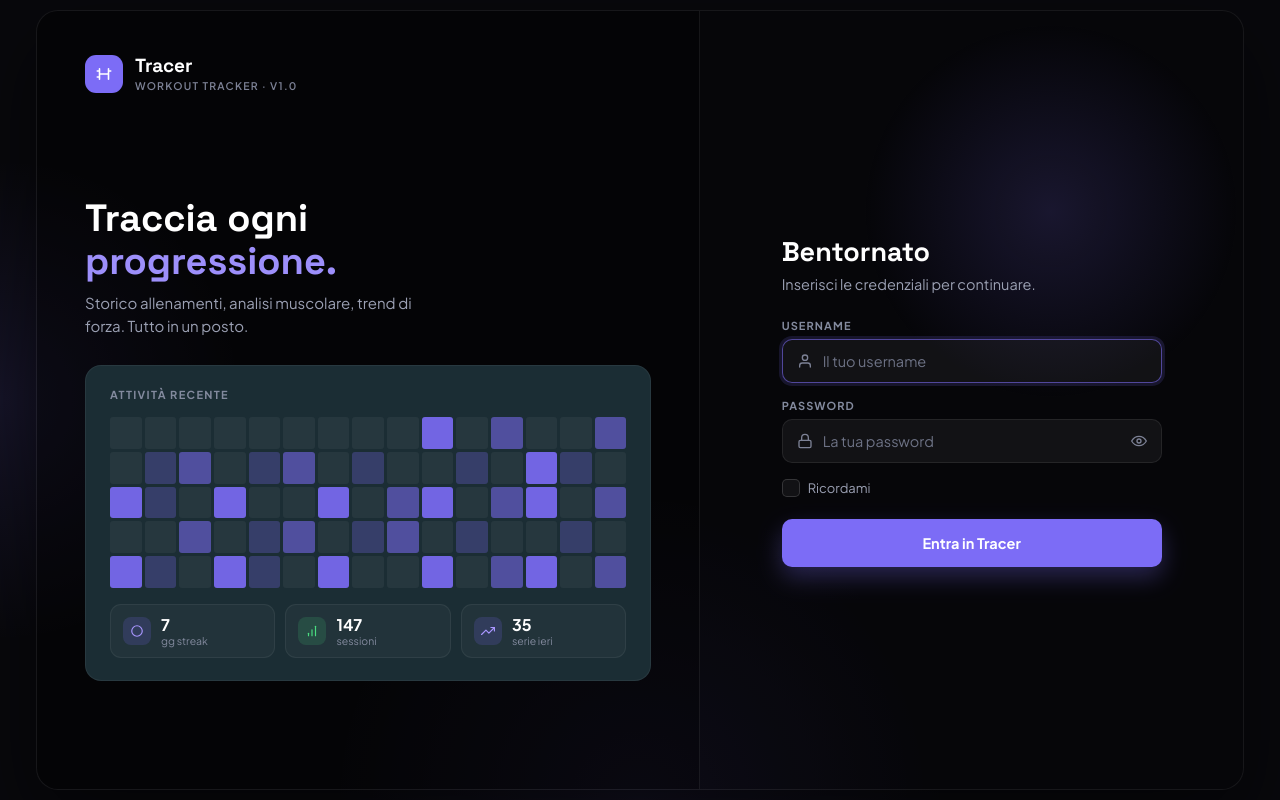
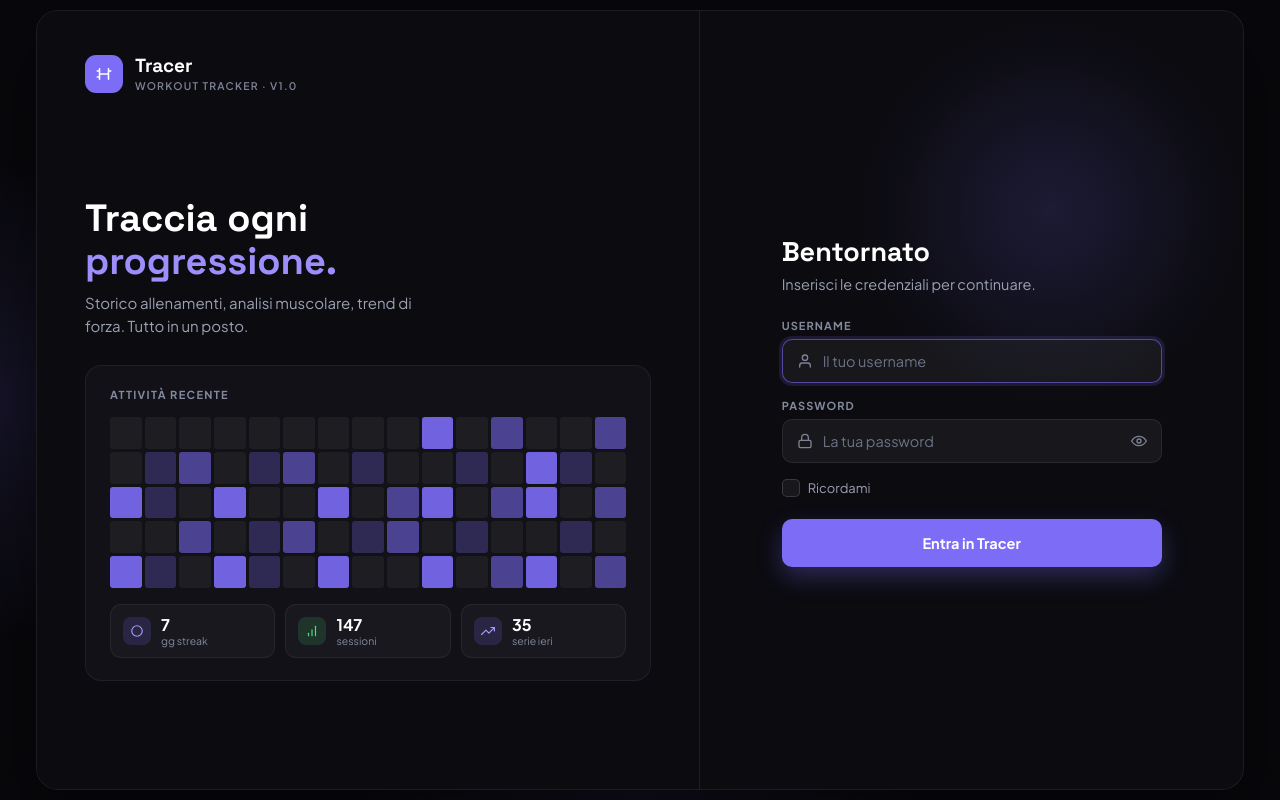
Before and after one commit to alfredoFaro98/TracerGym, a Django app: page / in a window 1280 px wide. Run offline with Django 5.2, Linux system fonts and the light colour scheme; data comes from the database, SQL or seed files in the repository; parts of the project's set-up code (start-up, migrations or seed data) failed here and were passed over.

Commit message:
Login: ripristina i fondi neri originali, fuori dal tema petrolio
Il repaint aveva portato anche la scena del login sulle variabili di
superficie. Qui i fondi tornano ai pieni di prima (#0b0b10 per stage e
showcase, #111117 per il riquadro attivita'), con un commento che spiega
perche' questa pagina resta volutamente fuori dal tema.

Co-Authored-By: Claude Opus 5 <noreply@anthropic.com>

```diff
--- a/tracker/templates/tracker/login.html
+++ b/tracker/templates/tracker/login.html
@@ -22,12 +22,14 @@
             #08080c;
     }
 
+    /* Il login ha una scena tutta sua, volutamente fuori dal tema petrolio
+       del resto dell'app: i fondi qui restano i neri originali. */
     .login-stage {
         width: min(100%, 1280px);
         min-height: 780px;
         display: grid;
         grid-template-columns: 1.1fr 0.9fr;
-        background: var(--sunken);
+        background: #0b0b10;
         border: 1px solid rgba(255, 255, 255, 0.07);
         border-radius: 22px;
         box-shadow: 0 30px 80px rgba(0, 0, 0, 0.5);
@@ -37,7 +39,7 @@
     .login-showcase {
         position: relative;
         padding: 44px 48px;
-        background: var(--sunken);
+        background: #0b0b10;
         border-right: 1px solid rgba(255, 255, 255, 0.07);
         display: flex;
         flex-direction: column;
@@ -109,7 +111,7 @@
     }
 
     .login-activity {
-        background: var(--panel);
+        background: #111117;
         border: 1px solid rgba(255, 255, 255, 0.06);
         border-radius: 16px;
         padding: 22px 24px;
```
